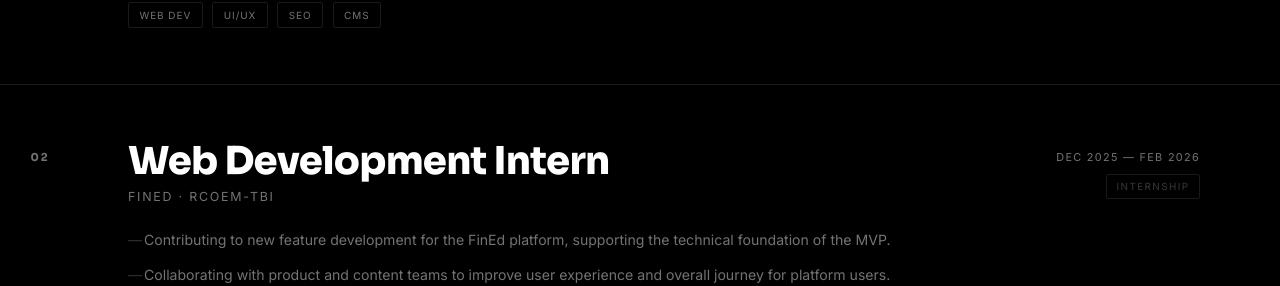
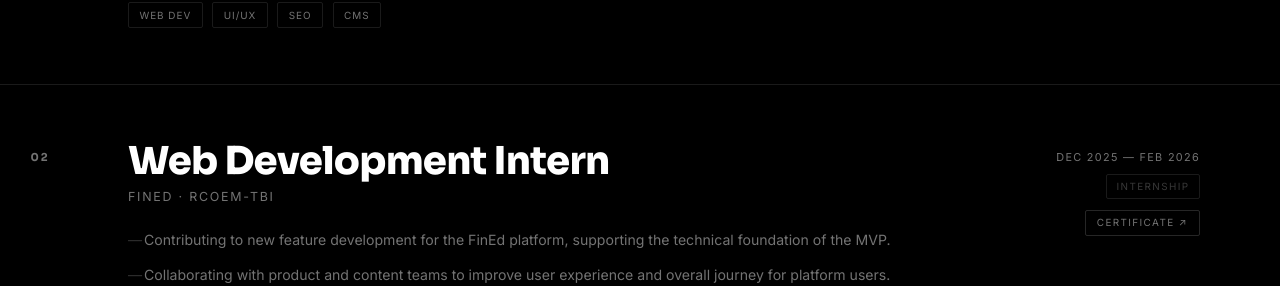
Before and after one commit to sidd-zero/portfolio, a React (Vite) app: page / in a window 1280 px wide. Shown: the part 5430-5716 px from the top of the page. Built offline with nearby package versions, Linux system fonts and the light colour scheme.

Commit message:
Add FinEd internship certificate to Experience section

```diff
--- a/src/components/Experience.jsx
+++ b/src/components/Experience.jsx
@@ -26,6 +26,7 @@ const EXPERIENCES = [
       'Handling technical maintenance to ensure stability and growth of the web presence at an incubated startup.',
     ],
     tags: ['Web Dev', 'Feature Dev', 'UX', 'MVP'],
+    certificate: '/fined_certificate.pdf',
   },
 ];
 
@@ -88,6 +89,16 @@ function Experience() {
           <div className="exp-meta-col">
             <span className="exp-period">{exp.period}</span>
             <span className="exp-type">{exp.type}</span>
+            {exp.certificate && (
+              <a
+                href={exp.certificate}
+                target="_blank"
+                rel="noopener noreferrer"
+                className="exp-cert-link"
+              >
+                Certificate ↗
+              </a>
+            )}
           </div>
         </div>
       ))}
--- a/src/index.css
+++ b/src/index.css
@@ -1068,6 +1068,28 @@ ol {
   border-radius: 2px;
 }
 
+.exp-cert-link {
+  font-size: 0.62rem;
+  letter-spacing: 0.14em;
+  text-transform: uppercase;
+  color: rgba(255, 255, 255, 0.45);
+  border: 1px solid rgba(255, 255, 255, 0.15);
+  padding: 0.22rem 0.7rem;
+  border-radius: 2px;
+  text-decoration: none;
+  transition: color 0.25s, border-color 0.25s, background-color 0.25s;
+  display: inline-flex;
+  align-items: center;
+  gap: 0.35rem;
+  margin-top: 0.2rem;
+}
+
+.exp-cert-link:hover {
+  color: #fff;
+  border-color: rgba(255, 255, 255, 0.6);
+  background-color: rgba(255, 255, 255, 0.05);
+}
+
 /*  RESUME  */
 .resume-section {
   border-top: 1px solid var(--border);
```
Also changed, not shown: 1 other file (tests, documents, lock files or other folders).
